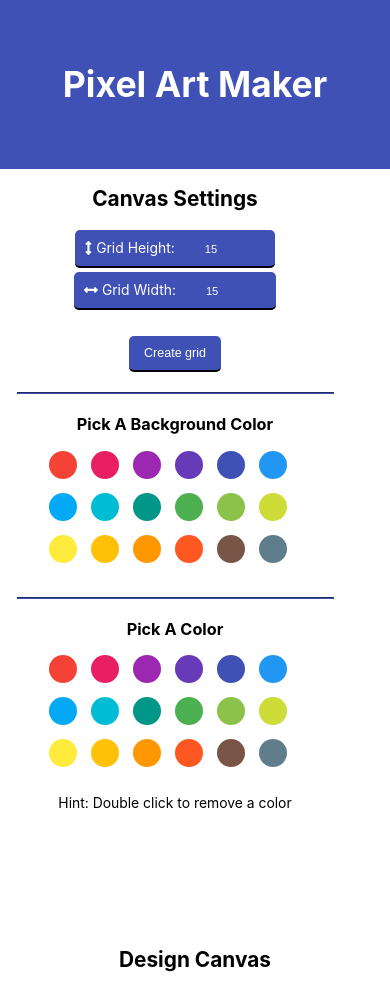
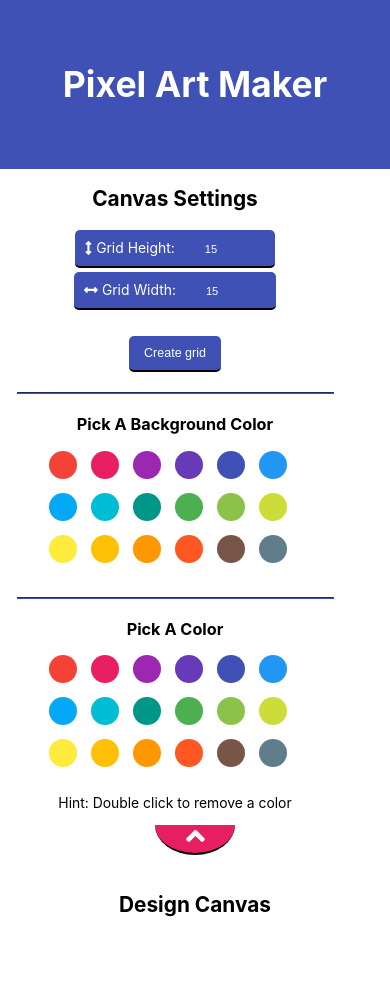
Before and after one commit to cMikolai/react-pixel-art-maker, a React (Create React App) app: page / in a window 390 px wide. After the commit the page ends 934 px from the top, so only its background shows below. Built offline with nearby package versions, Linux system fonts and the light colour scheme.

Commit message:
mobile menu styling

```diff
--- a/src/App.css
+++ b/src/App.css
@@ -163,8 +163,18 @@ td, tr {
 
 /* MOBILE STYLES */
 @media screen and (max-width: 600px) {
+  .App-header {
+    z-index: 2;
+    position: relative;
+  }
+
   .App-Content {
     flex-direction: column;
+  }
+
+  .App-Settings {
+    z-index: 2;
+    background: white;
   }
 
   .App-Settings,
@@ -176,4 +186,50 @@ td, tr {
   .Canvas {
     text-align: center;
   }
+
+  .Canvas.full-width {
+    margin: 0;
+  }
+
+  .mobile-menu,
+  .menu-open {
+    opacity: 1;
+  }
+
+  .menu-closed {
+    position: relative;
+  }
+
+  .menu-closed .show-settings {
+    width: 80px;
+    height: 60px;
+    border-radius: 50%;
+    padding: 0 15px;
+    margin: 0;
+    margin-top: -30px;
+    z-index: 1;
+    position: relative;
+    padding-top: 25px;
+  }
+
+  .menu-open .show-settings {
+    width: 80px;
+    height: 60px;
+    border-radius: 50%;
+    padding: 0 15px;
+    margin: 0;
+    margin-top: -30px;
+    z-index: 1;
+    position: relative;
+    padding-top: 25px;
+  }
+
+  .menu-open .show-settings svg {
+    transform: rotate(90deg);
+  }
+
+  .menu-closed .show-settings svg {
+    transform: rotate(90deg);
+    padding-top: 5px;
+  }
 }
```
